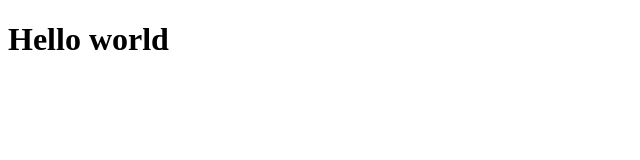
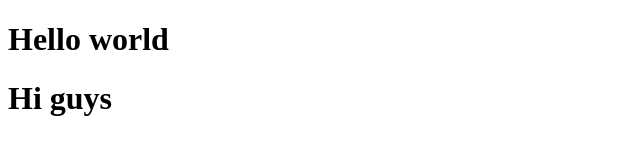
Before and after one commit to Lam-Nhat-Huy/git, a plain HTML site: page index.html in a window 1280 px wide. Shown: the whole page, without its empty margins (0-640 px from the left). Drawn offline with Linux system fonts and the light colour scheme.

Commit message:
update code tu may 2

```diff
--- a/index.html
+++ b/index.html
@@ -9,6 +9,7 @@
 
 <body>
     <h1>Hello world</h1>
+    <h1>Hi guys</h1>
 </body>
 
 </html>
```
